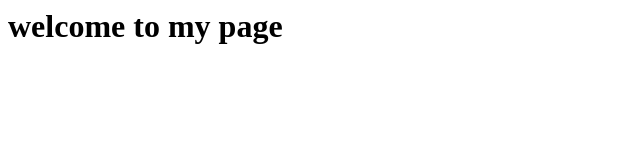
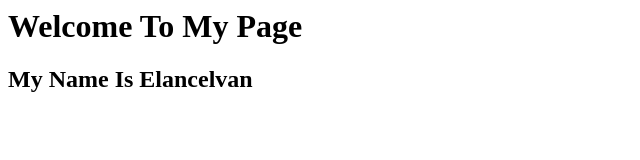
Before and after one commit to ElanCelvan/ElanCelvan.github.io, a plain HTML site: page index.html in a window 1280 px wide. Shown: the whole page, without its empty margins (0-640 px from the left). Drawn offline with Linux system fonts and the light colour scheme.

Commit message:
add name

```diff
--- a/index.html
+++ b/index.html
@@ -3,5 +3,6 @@
 <title>CLASS ACTIVITY</title>
 </head>
 <body>
-<h1>welcome to my page</h1>
+<h1>Welcome To My Page</h1>
+<h2>My Name Is Elancelvan</h2>
 </body>
```
